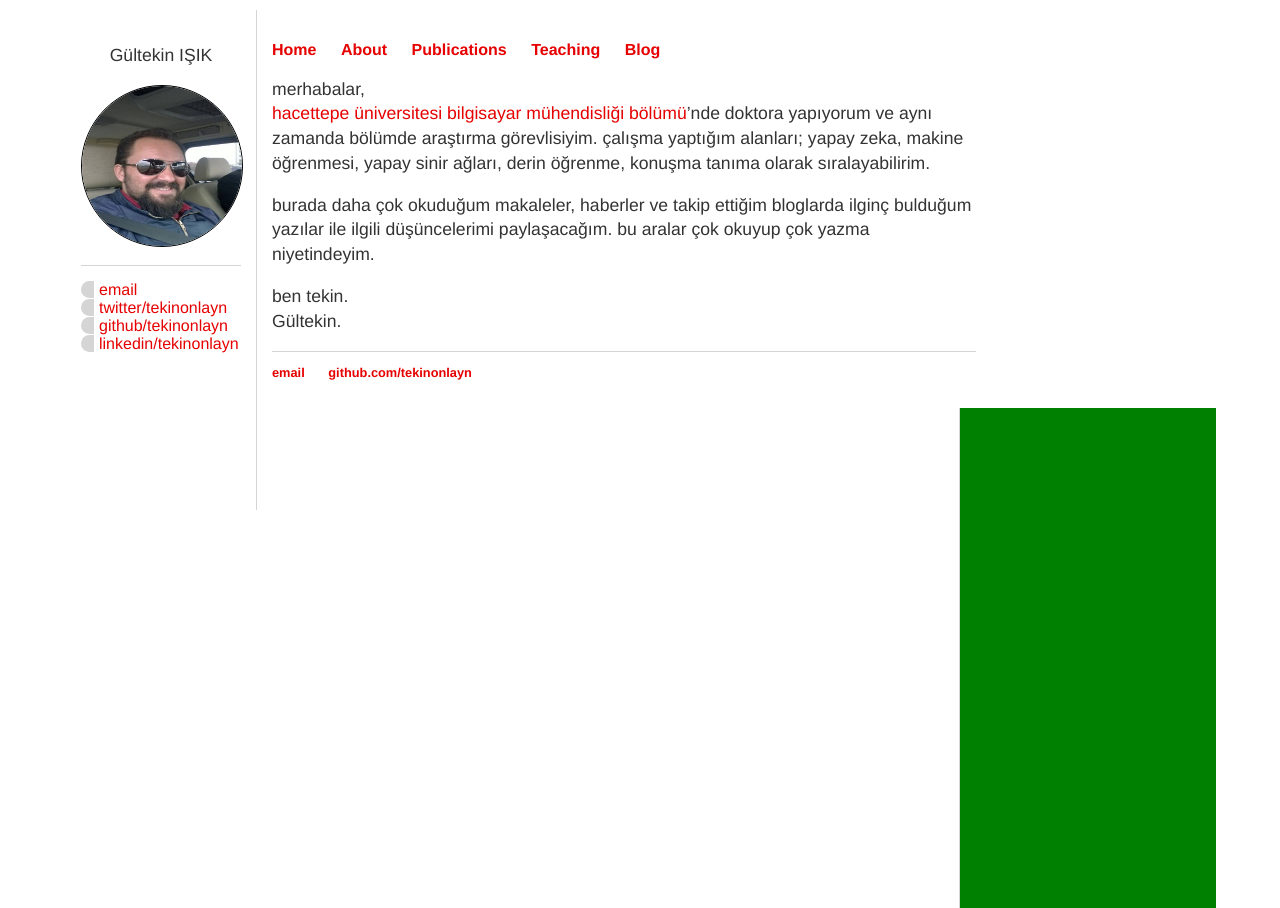
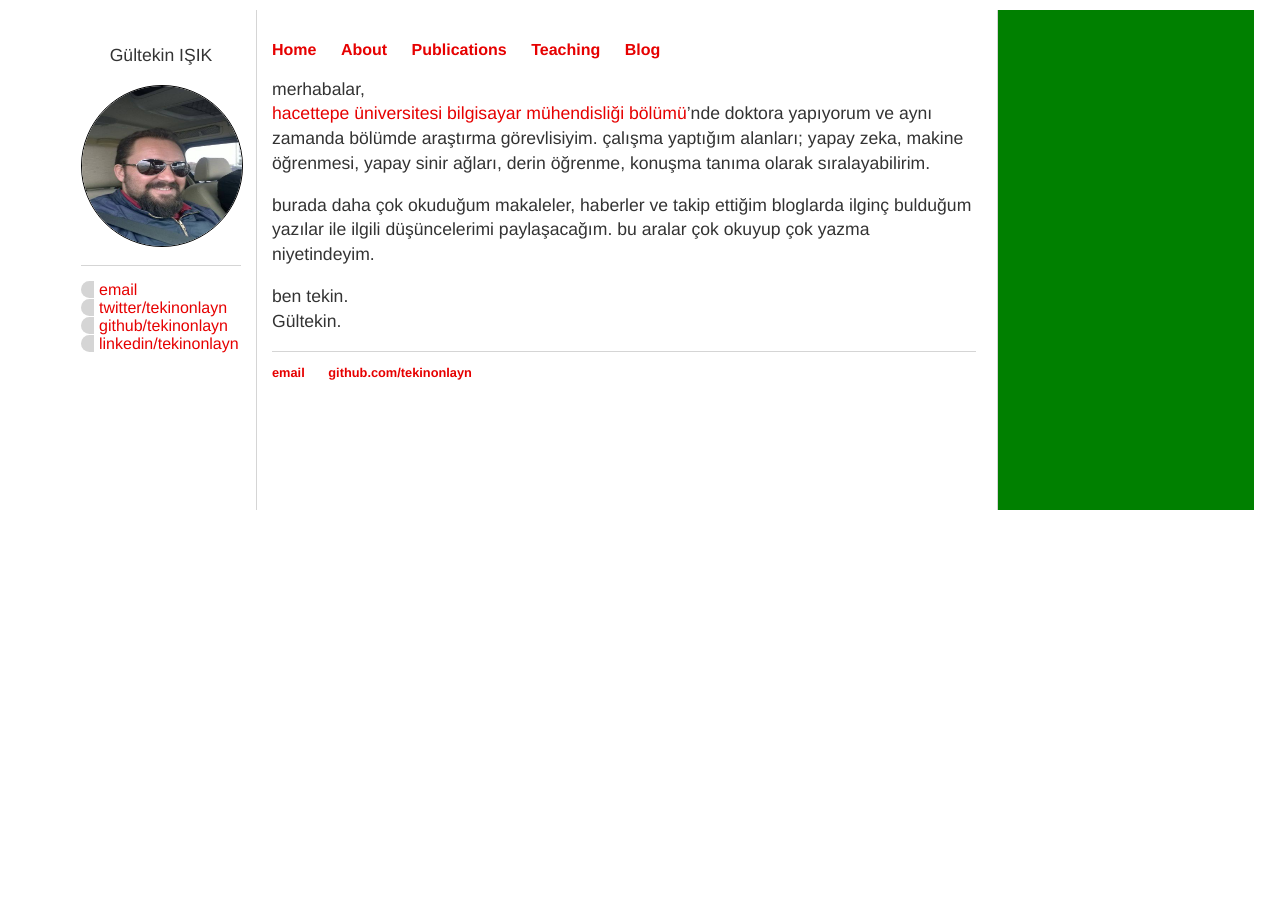
Before and after one commit to tekinonlayn/gi.github.io, a Jekyll site: the page built from cv/cv.html, in a window 1280 px wide. Built offline with Jekyll 4.4.1, drawn with Linux system fonts in a browser that asks for light colours.

Commit message:
Update varsay.css

```diff
--- a/css/varsay.css
+++ b/css/varsay.css
@@ -28,7 +28,7 @@ body {
     width: 20%;
     height: 500px;
     float: right;
-    margin-right:5%;
+    margin-right:2%;
     display: inline-block;
     background-color: green;
     border-left: 1px solid #d5d5d5;
```
